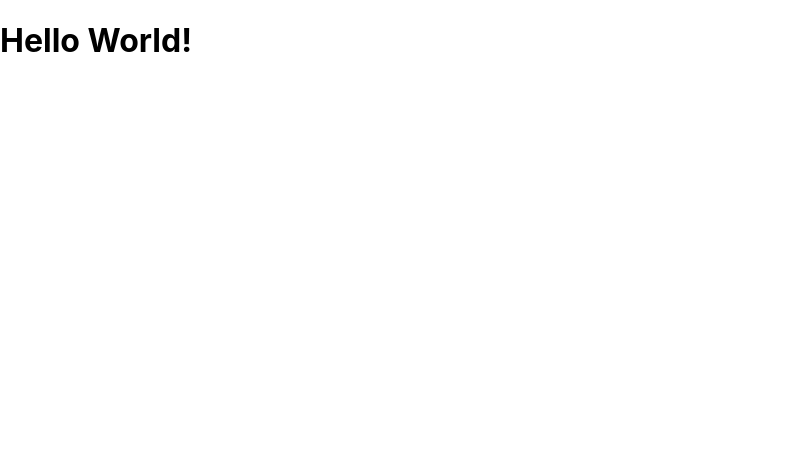
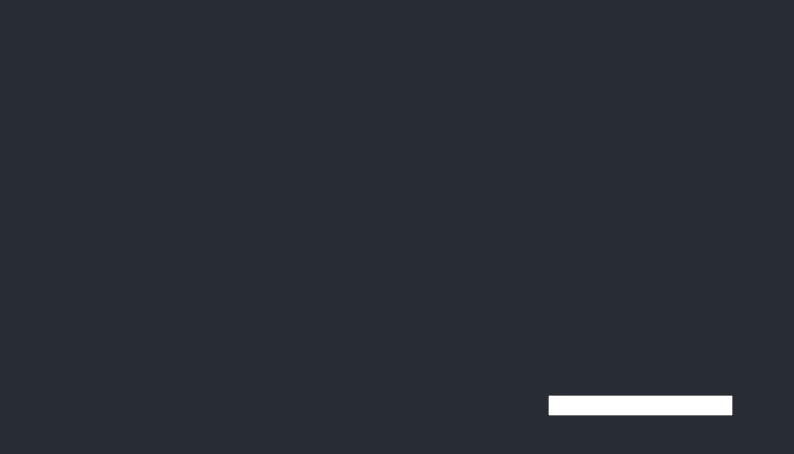
Before and after one commit to artnavsegda/reactnavsegda, a React (Create React App) app in the folder artnavsegda/: page / in a window 1280 px wide. Shown: the top 454 px of the page, without its empty margins (0-794 px from the left). Built offline with nearby package versions, Linux system fonts and the light colour scheme.

Commit message:
Update App.js

```diff
--- a/artnavsegda/src/App.js
+++ b/artnavsegda/src/App.js
@@ -1,10 +1,16 @@
 import React, { Component } from 'react';
+import logo from './logo.svg';
+import './App.css';
 
 class App extends Component {
   render() {
     return (
       <div className="App">
-        <h1>Hello World!</h1>
+        <header className="App-header">
+          <form>
+            <input />
+          </form>
+        </header>
       </div>
     );
   }
```
